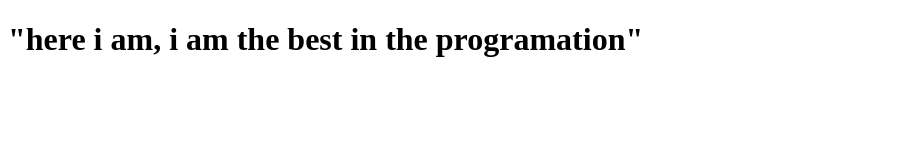
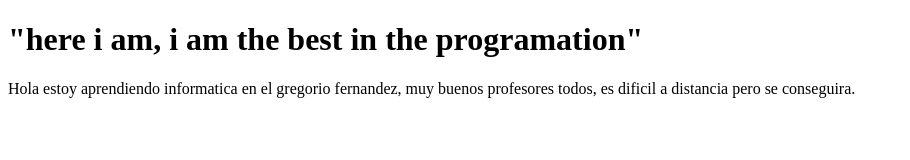
Before and after one commit to Pine1980/coros-vertix-, a plain HTML site: page index.html in a window 1280 px wide. Shown: the whole page, without its empty margins (0-910 px from the left). Drawn offline with Linux system fonts and the light colour scheme.

Commit message:
agregamos un texto al archivo html

```diff
--- a/index.html
+++ b/index.html
@@ -8,7 +8,8 @@
 </head>
 <body>
     <h1>"here i am, i am the best in the programation"
-
-    </h1>
+    </h1><p>Hola estoy aprendiendo informatica en el gregorio fernandez, muy buenos profesores
+        todos, es dificil a distancia pero se conseguira.
+    </p>
 </body>
 </html>
```
